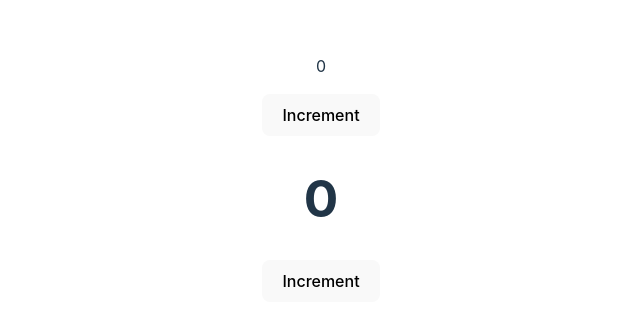
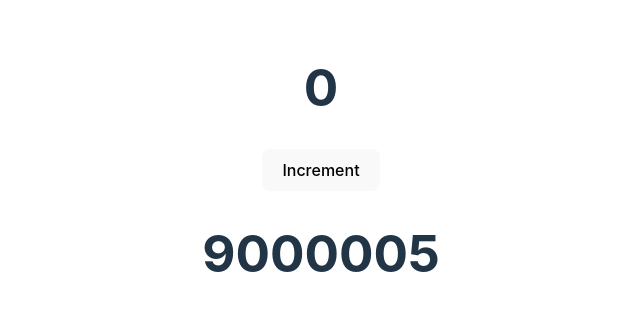
Before and after one commit to tahmid0111/React-Memoization, a React (Vite) app: page / in a window 1280 px wide. Shown: the part 230-556 px from the top of the page, without its empty margins (319-959 px from the left). Built offline with nearby package versions, Linux system fonts and the light colour scheme.

Commit message:
added useMemo hook

```diff
--- a/src/App.jsx
+++ b/src/App.jsx
@@ -1,13 +1,15 @@
 import './App.css'
 import HomePage from './Components/HomePage'
 import HomePage2 from './Components/useCallback/HomePage2'
+import HomePage3 from './Components/useMemo/HomePage3'
 
 function App() {
 
   return (
     <>
       {/* <HomePage /> */}
-      <HomePage2 />
+      {/* <HomePage2 /> */}
+      <HomePage3 />
     </>
   )
 }
--- a/src/Components/useMemo/HomePage3.jsx
+++ b/src/Components/useMemo/HomePage3.jsx
@@ -1,11 +1,24 @@
-import React from 'react'
+import React, { useMemo, useState } from "react";
 
 const HomePage3 = () => {
+  const [count, setCount] = useState(0);
+
+  const countNumber = useMemo(() => {
+    let myNumber = 5;
+    for (let index = 0; index < 9000000; index++) {
+      myNumber += 1;
+    }
+    return myNumber;
+  }, []);
+
   return (
     <div>
+      <h1>{count}</h1>
+      <button onClick={() => setCount(count + 2)}>Increment</button>
+      {/* {countNumber} */}
+      <h1>{countNumber}</h1>
+    </div>
+  );
+};
 
-    </div>
-  )
-}
-
-export default HomePage3
+export default HomePage3;
```
Also changed, not shown: src/Components/useMemo/Message3.jsx (added, +11 -0 lines).
